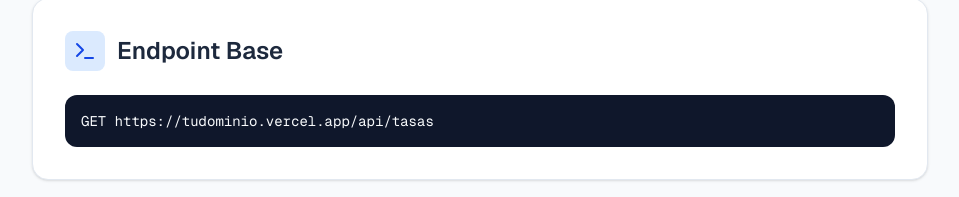
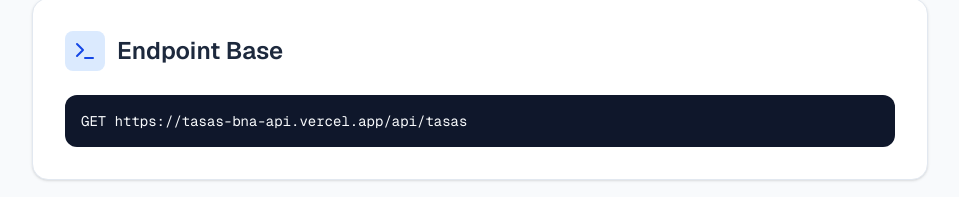
Before and after one commit to changazo/tasas-bna-api, a Next.js app: page /api-docs in a window 1280 px wide. Shown: the part 246-443 px from the top of the page, without its empty margins (160-1119 px from the left). Built offline with nearby package versions, Linux system fonts and the light colour scheme.

Commit message:
Update API endpoint URL in documentation

```diff
--- a/app/api-docs/page.tsx
+++ b/app/api-docs/page.tsx
@@ -28,7 +28,7 @@ export default function ApiDocs() {
           </div>
 
           <div className="bg-slate-900 text-slate-50 p-4 rounded-xl font-mono text-sm overflow-x-auto">
-            GET https://tudominio.vercel.app/api/tasas
+            GET https://tasas-bna-api.vercel.app/api/tasas
           </div>
         </section>
 
```
